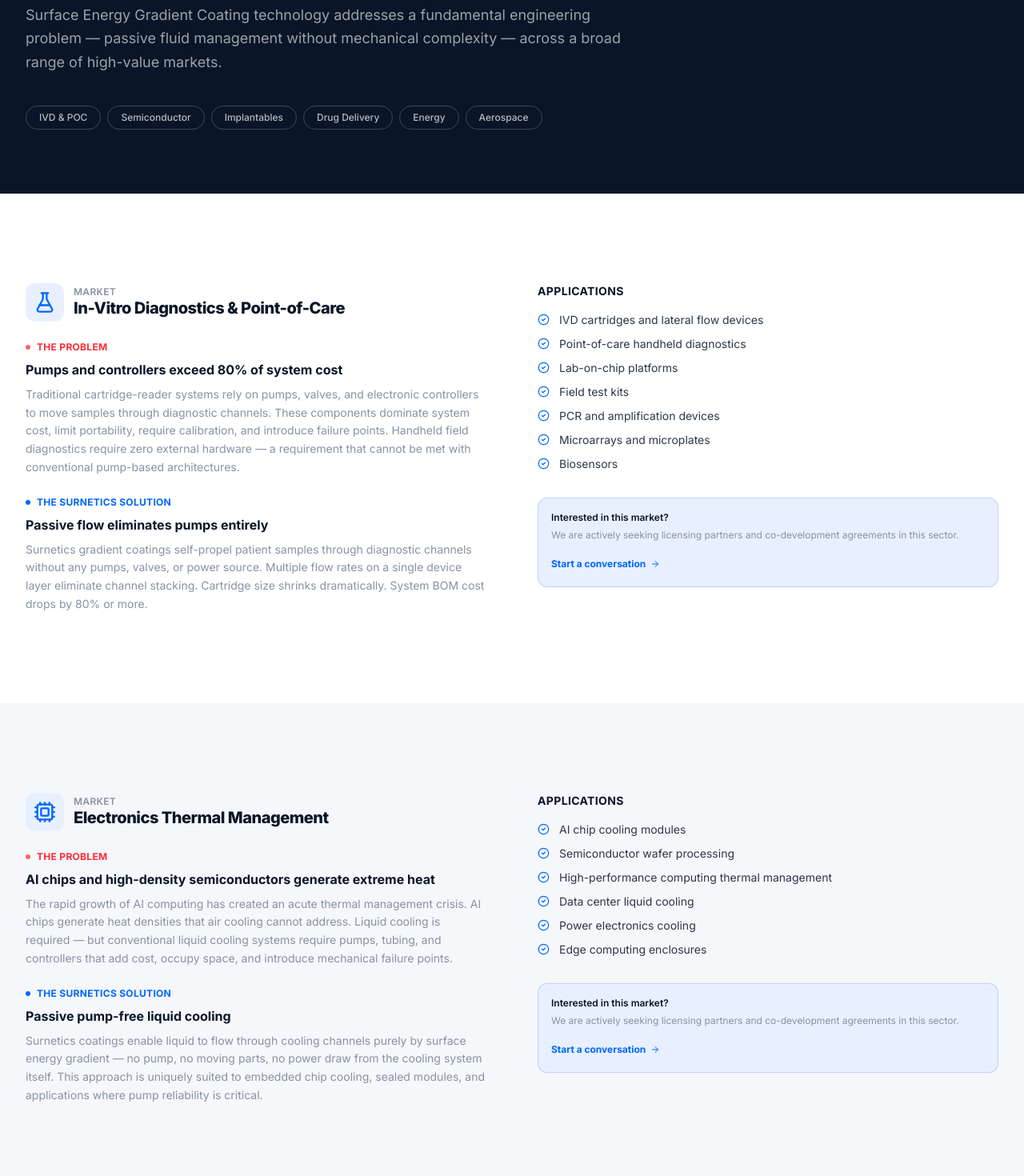
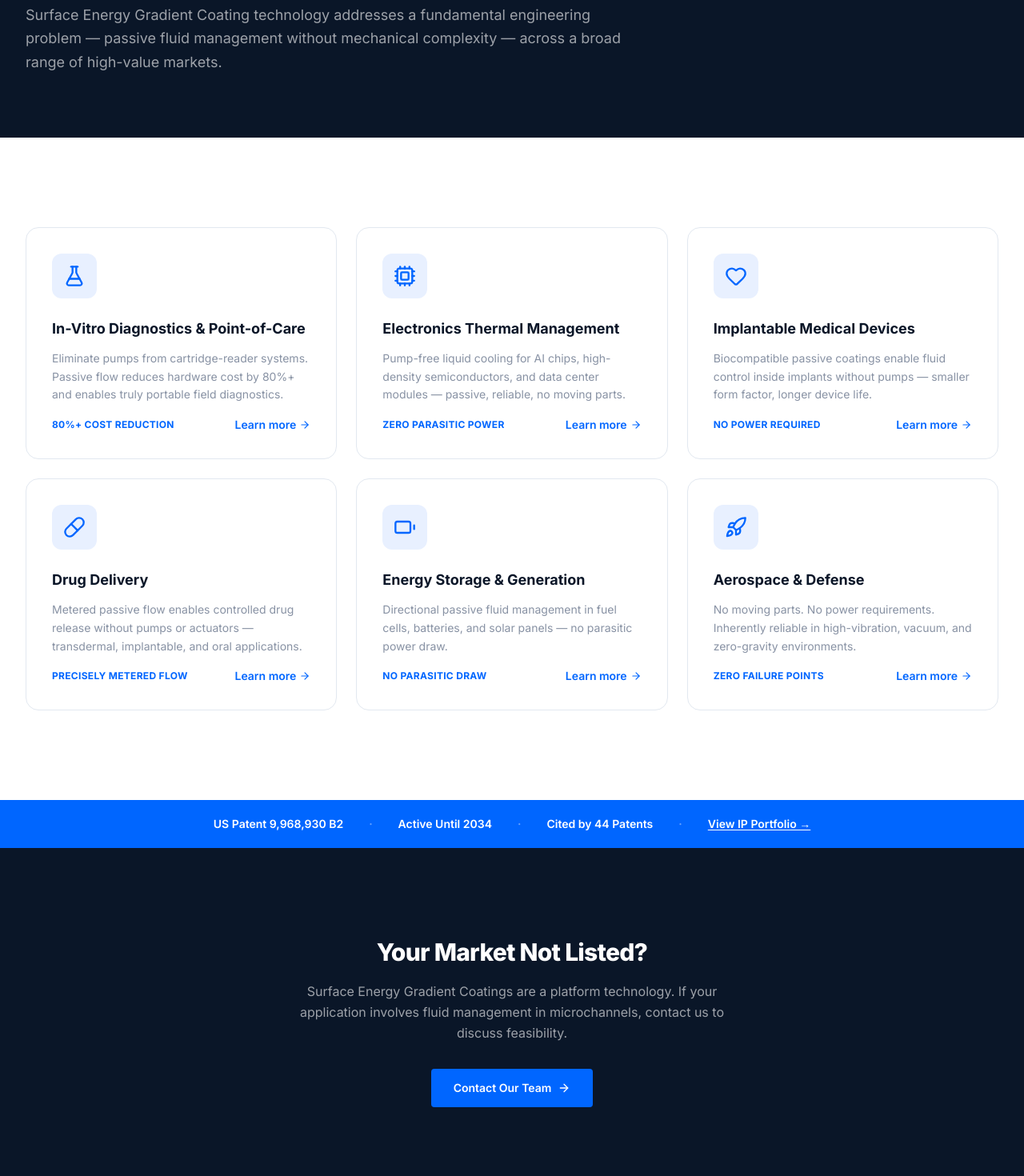
Before and after one commit to watchdogpedro/surnetics, a Next.js app: page /markets in a window 1280 px wide. Shown: the part 300-1770 px from the top of the page at 80% size. Built offline with nearby package versions, Linux system fonts and the light colour scheme.

Commit message:
Refactor markets page as overview with links to individual market pages

```diff
--- a/src/app/markets/page.tsx
+++ b/src/app/markets/page.tsx
@@ -3,162 +3,69 @@
 import NavBar from "@/components/NavBar";
 import Footer from "@/components/Footer";
 import SectionWrapper from "@/components/SectionWrapper";
-import { ArrowRight, FlaskConical, Cpu, Heart, Pill, Battery, Rocket, CheckCircle2 } from "lucide-react";
+import { FlaskConical, Cpu, Heart, Pill, Battery, Rocket, ArrowRight } from "lucide-react";
 
 export const metadata: Metadata = {
   title: "Markets | Six Industries. One Platform Technology.",
   description:
     "Surnetics Surface Energy Gradient Coating technology addresses fluid management challenges across IVD diagnostics, electronics cooling, implantable devices, drug delivery, energy storage, and aerospace.",
+  keywords: [
+    "microfluidic technology markets",
+    "pump-free microfluidics applications",
+    "passive fluid control industries",
+    "microfluidic IP licensing",
+    "surface energy gradient applications",
+  ],
 };
 
 const markets = [
   {
-    id: "ivd",
     icon: <FlaskConical size={28} />,
     title: "In-Vitro Diagnostics & Point-of-Care",
-    shortTitle: "IVD & POC",
-    problem: {
-      headline: "Pumps and controllers exceed 80% of system cost",
-      detail:
-        "Traditional cartridge-reader systems rely on pumps, valves, and electronic controllers to move samples through diagnostic channels. These components dominate system cost, limit portability, require calibration, and introduce failure points. Handheld field diagnostics require zero external hardware — a requirement that cannot be met with conventional pump-based architectures.",
-    },
-    solution: {
-      headline: "Passive flow eliminates pumps entirely",
-      detail:
-        "Surnetics gradient coatings self-propel patient samples through diagnostic channels without any pumps, valves, or power source. Multiple flow rates on a single device layer eliminate channel stacking. Cartridge size shrinks dramatically. System BOM cost drops by 80% or more.",
-    },
-    applications: [
-      "IVD cartridges and lateral flow devices",
-      "Point-of-care handheld diagnostics",
-      "Lab-on-chip platforms",
-      "Field test kits",
-      "PCR and amplification devices",
-      "Microarrays and microplates",
-      "Biosensors",
-    ],
-    accent: "#0066FF",
+    description:
+      "Eliminate pumps from cartridge-reader systems. Passive flow reduces hardware cost by 80%+ and enables truly portable field diagnostics.",
+    href: "/markets/ivd-diagnostics/",
+    highlight: "80%+ cost reduction",
   },
   {
-    id: "electronics",
     icon: <Cpu size={28} />,
     title: "Electronics Thermal Management",
-    shortTitle: "Semiconductor",
-    problem: {
-      headline: "AI chips and high-density semiconductors generate extreme heat",
-      detail:
-        "The rapid growth of AI computing has created an acute thermal management crisis. AI chips generate heat densities that air cooling cannot address. Liquid cooling is required — but conventional liquid cooling systems require pumps, tubing, and controllers that add cost, occupy space, and introduce mechanical failure points.",
-    },
-    solution: {
-      headline: "Passive pump-free liquid cooling",
-      detail:
-        "Surnetics coatings enable liquid to flow through cooling channels purely by surface energy gradient — no pump, no moving parts, no power draw from the cooling system itself. This approach is uniquely suited to embedded chip cooling, sealed modules, and applications where pump reliability is critical.",
-    },
-    applications: [
-      "AI chip cooling modules",
-      "Semiconductor wafer processing",
-      "High-performance computing thermal management",
-      "Data center liquid cooling",
-      "Power electronics cooling",
-      "Edge computing enclosures",
-    ],
-    accent: "#0066FF",
+    description:
+      "Pump-free liquid cooling for AI chips, high-density semiconductors, and data center modules — passive, reliable, no moving parts.",
+    href: "/markets/electronics-cooling/",
+    highlight: "Zero parasitic power",
   },
   {
-    id: "implants",
     icon: <Heart size={28} />,
     title: "Implantable Medical Devices",
-    shortTitle: "Implantables",
-    problem: {
-      headline: "Implantable devices need fluid management without external power",
-      detail:
-        "Implantable devices must manage fluids — drug delivery, biosensing, waste management — inside the body without external power connections or mechanical components that add size, reduce biocompatibility, and shorten device life. Conventional pump mechanisms are impractical at implantable scale.",
-    },
-    solution: {
-      headline: "Passive biocompatible coatings for in-vivo fluid control",
-      detail:
-        "Gradient coatings can be applied to biocompatible substrate materials to enable passive fluid control inside implanted devices — with no pump, no mechanical components, and no parasitic power draw. Smaller form factors and longer device operating life are achievable.",
-    },
-    applications: [
-      "Implantable drug delivery systems",
-      "In-vivo biosensors",
-      "Neural interfaces",
-      "Implantable diagnostics",
-      "Chronic disease monitoring devices",
-    ],
-    accent: "#0066FF",
+    description:
+      "Biocompatible passive coatings enable fluid control inside implants without pumps — smaller form factor, longer device life.",
+    href: "/markets/implantable-devices/",
+    highlight: "No power required",
   },
   {
-    id: "drug-delivery",
     icon: <Pill size={28} />,
     title: "Drug Delivery",
-    shortTitle: "Drug Delivery",
-    problem: {
-      headline: "Precise, controlled, passive drug dosing is difficult without mechanical complexity",
-      detail:
-        "Controlled drug release — whether transdermal, implantable, or inhaled — requires precise, repeatable fluid metering. Achieving this passively, without pumps or actuators, has been a fundamental challenge that limits the design space for next-generation drug delivery systems.",
-    },
-    solution: {
-      headline: "Metered passive flow for controlled release",
-      detail:
-        "Gradient coatings enable precisely metered passive flow for drug delivery applications. Flow rate and stopping points are programmed into the coating design — enabling controlled, reproducible drug release without any active components.",
-    },
-    applications: [
-      "Transdermal drug delivery patches",
-      "Implantable drug depots",
-      "Inhalation and pulmonary devices",
-      "Oral controlled-release systems",
-      "Microneedle drug delivery",
-    ],
-    accent: "#0066FF",
+    description:
+      "Metered passive flow enables controlled drug release without pumps or actuators — transdermal, implantable, and oral applications.",
+    href: "/markets/drug-delivery/",
+    highlight: "Precisely metered flow",
   },
   {
-    id: "energy",
     icon: <Battery size={28} />,
     title: "Energy Storage & Generation",
-    shortTitle: "Energy",
-    problem: {
-      headline: "Batteries, fuel cells, and solar panels are sensitive to liquid management",
-      detail:
-        "Electrochemical energy devices depend critically on liquid management — water removal in fuel cells, electrolyte distribution in flow batteries, anti-icing and water management in solar panels. Conventional solutions require parasitic pumps that consume energy from the device they are meant to serve.",
-    },
-    solution: {
-      headline: "Passive directional fluid control with no parasitic power draw",
-      detail:
-        "Gradient coatings enable passive directional fluid management in energy devices — moving water, electrolyte, or fuel precisely where it needs to go without consuming any device power. No pumps, no moving parts, no maintenance.",
-    },
-    applications: [
-      "Proton exchange membrane fuel cells",
-      "Lithium and solid-state batteries",
-      "Flow batteries",
-      "Solar panel water management",
-      "Electrolyzer systems",
-    ],
-    accent: "#0066FF",
+    description:
+      "Directional passive fluid management in fuel cells, batteries, and solar panels — no parasitic power draw.",
+    href: "/markets/energy-storage/",
+    highlight: "No parasitic draw",
   },
   {
-    id: "aerospace",
     icon: <Rocket size={28} />,
     title: "Aerospace & Defense",
-    shortTitle: "Aerospace",
-    problem: {
-      headline: "Extreme environments demand zero-failure fluid management",
-      detail:
-        "Aerospace and defense fluid systems must perform in high-vibration, vacuum, extreme temperature, and zero-gravity environments where conventional pump-based systems fail or require impractical maintenance. Any mechanical component is a potential failure point in these applications.",
-    },
-    solution: {
-      headline: "No mechanical components — inherently reliable",
-      detail:
-        "Passive surface-driven flow has no moving parts, requires no power, and is inherently immune to vibration, orientation, and vacuum environments. This represents a paradigm shift for fluid management in space, satellite, and defense applications.",
-    },
-    applications: [
-      "Satellite thermal management systems",
-      "UAV and drone fuel systems",
-      "Defense sensor platforms",
-      "Space life science instruments",
-      "Spacecraft fluid loops",
-      "High-altitude platform systems",
-    ],
-    accent: "#0066FF",
+    description:
+      "No moving parts. No power requirements. Inherently reliable in high-vibration, vacuum, and zero-gravity environments.",
+    href: "/markets/aerospace-defense/",
+    highlight: "Zero failure points",
   },
 ];
 
@@ -183,94 +90,56 @@
               complexity — across a broad range of high-value markets.
             </p>
           </div>
+        </div>
+      </section>
 
-          {/* Market quick links */}
-          <div className="flex flex-wrap gap-2 mt-10">
-            {markets.map((m) => (
-              <a
-                key={m.id}
-                href={`#${m.id}`}
-                className="px-4 py-1.5 rounded-full border border-white/20 text-white/70 text-xs font-medium hover:border-[#0066FF] hover:text-[#60A5FA] transition-colors duration-200"
-              >
-                {m.shortTitle}
-              </a>
-            ))}
+      {/* Markets Grid */}
+      <SectionWrapper>
+        <div className="grid grid-cols-1 md:grid-cols-2 lg:grid-cols-3 gap-6">
+          {markets.map((market) => (
+            <Link
+              key={market.href}
+              href={market.href}
+              className="group bg-white rounded-2xl border border-[#E2E8F0] p-8 hover:border-[#0066FF]/40 hover:shadow-lg transition-all duration-300"
+            >
+              <div className="w-14 h-14 rounded-xl bg-[#E8F0FF] flex items-center justify-center text-[#0066FF] mb-6 group-hover:bg-[#0066FF] group-hover:text-white transition-colors duration-300">
+                {market.icon}
+              </div>
+              <h2 className="text-[#0A1628] font-bold text-lg mb-3 group-hover:text-[#0066FF] transition-colors duration-200">
+                {market.title}
+              </h2>
+              <p className="text-[#8892A4] text-sm leading-relaxed mb-4">
+                {market.description}
+              </p>
+              <div className="flex items-center justify-between">
+                <span className="text-[#0066FF] text-xs font-bold uppercase tracking-wide">
+                  {market.highlight}
+                </span>
+                <span className="inline-flex items-center gap-1 text-[#0066FF] text-sm font-semibold group-hover:gap-2 transition-all duration-200">
+                  Learn more <ArrowRight size={14} />
+                </span>
+              </div>
+            </Link>
+          ))}
+        </div>
+      </SectionWrapper>
+
+      {/* Patent Bar */}
+      <section className="bg-[#0066FF] py-5">
+        <div className="mx-auto max-w-7xl px-4 sm:px-6 lg:px-8">
+          <div className="flex flex-wrap items-center justify-center gap-4 md:gap-8 text-white text-sm font-semibold">
+            <span>US Patent 9,968,930 B2</span>
+            <span className="text-white/40 hidden md:inline">·</span>
+            <span>Active Until 2034</span>
+            <span className="text-white/40 hidden md:inline">·</span>
+            <span>Cited by 44 Patents</span>
+            <span className="text-white/40 hidden md:inline">·</span>
+            <Link href="/ip-portfolio/" className="underline underline-offset-2 hover:text-white/80">
+              View IP Portfolio →
+            </Link>
           </div>
         </div>
       </section>
-
-      {/* Market Sections */}
-      {markets.map((market, i) => (
-        <SectionWrapper key={market.id} id={market.id} gray={i % 2 !== 0}>
-          <div className="grid grid-cols-1 lg:grid-cols-2 gap-16">
-            {/* Left: Problem + Solution */}
-            <div>
-              <div className="flex items-center gap-3 mb-6">
-                <div className="w-12 h-12 rounded-xl bg-[#E8F0FF] flex items-center justify-center text-[#0066FF]">
-                  {market.icon}
-                </div>
-                <div>
-                  <p className="text-[#8892A4] text-xs font-semibold uppercase tracking-wide">Market</p>
-                  <h2 className="text-[#0A1628] font-extrabold text-xl leading-tight tracking-tight">
-                    {market.title}
-                  </h2>
-                </div>
-              </div>
-
-              {/* Problem */}
-              <div className="mb-6">
-                <div className="flex items-center gap-2 mb-2">
-                  <div className="w-1.5 h-1.5 rounded-full bg-red-400" />
-                  <p className="text-red-500 text-xs font-bold uppercase tracking-wide">The Problem</p>
-                </div>
-                <h3 className="text-[#0A1628] font-bold text-base mb-2">{market.problem.headline}</h3>
-                <p className="text-[#8892A4] text-sm leading-relaxed">{market.problem.detail}</p>
-              </div>
-
-              {/* Solution */}
-              <div>
-                <div className="flex items-center gap-2 mb-2">
-                  <div className="w-1.5 h-1.5 rounded-full bg-[#0066FF]" />
-                  <p className="text-[#0066FF] text-xs font-bold uppercase tracking-wide">The Surnetics Solution</p>
-                </div>
-                <h3 className="text-[#0A1628] font-bold text-base mb-2">{market.solution.headline}</h3>
-                <p className="text-[#8892A4] text-sm leading-relaxed">{market.solution.detail}</p>
-              </div>
-            </div>
-
-            {/* Right: Applications */}
-            <div>
-              <p className="text-[#0A1628] font-bold text-sm uppercase tracking-wide mb-4">
-                Applications
-              </p>
-              <ul className="space-y-2.5">
-                {market.applications.map((app) => (
-                  <li key={app} className="flex items-start gap-3">
-                    <CheckCircle2 size={15} className="text-[#0066FF] mt-0.5 flex-shrink-0" />
-                    <span className="text-[#2D3748] text-sm">{app}</span>
-                  </li>
-                ))}
-              </ul>
-
-              <div className="mt-8 p-4 bg-[#E8F0FF] border border-[#0066FF]/20 rounded-xl">
-                <p className="text-[#0A1628] text-xs font-semibold mb-1">
-                  Interested in this market?
-                </p>
-                <p className="text-[#8892A4] text-xs leading-relaxed mb-3">
-                  We are actively seeking licensing partners and co-development
-                  agreements in this sector.
-                </p>
-                <Link
-                  href="/contact/"
-                  className="inline-flex items-center gap-1.5 text-[#0066FF] text-xs font-bold hover:gap-2.5 transition-all duration-200"
-                >
-                  Start a conversation <ArrowRight size={12} />
-                </Link>
-              </div>
-            </div>
-          </div>
-        </SectionWrapper>
-      ))}
 
       {/* Bottom CTA */}
       <SectionWrapper dark>
```
